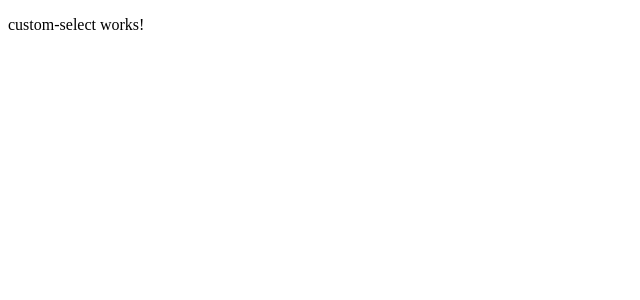
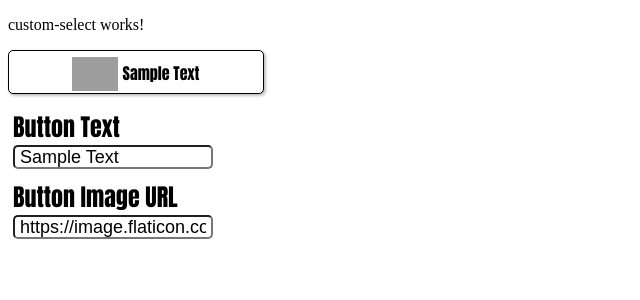
Before and after one commit to AlexWorks/Select-and-Button, an Angular app: page / in a window 1280 px wide. Shown: the top 300 px of the page, without its empty margins (0-640 px from the left). Built offline with nearby package versions, Linux system fonts and the light colour scheme; grey boxes are pictures that could not be loaded.

Commit message:
Done with the custom button.

```diff
--- a/src/app/app.component.html
+++ b/src/app/app.component.html
@@ -1 +1,2 @@
 <app-custom-select></app-custom-select>
+<app-customizable-button></app-customizable-button>
--- a/src/app/app.module.ts
+++ b/src/app/app.module.ts
@@ -1,5 +1,6 @@
 import { BrowserModule } from '@angular/platform-browser';
 import { NgModule } from '@angular/core';
+import { FormsModule } from '@angular/forms';
 
 import { AppComponent } from './app.component';
 import { CustomSelectComponent } from './custom-select/custom-select.component';
@@ -12,7 +13,8 @@ import { CustomizableButtonComponent } from './customizable-button/customizable-
     CustomizableButtonComponent
   ],
   imports: [
-    BrowserModule
+    BrowserModule,
+    FormsModule
   ],
   providers: [],
   bootstrap: [AppComponent]
--- a/src/app/customizable-button/customizable-button.component.html
+++ b/src/app/customizable-button/customizable-button.component.html
@@ -1,3 +1,10 @@
-<p>
-  customizable-button works!
-</p>
+<a class = "customizable-button button" href = "/">
+  <img src = "{{button_image}}" class = "customizable-button image"><span class = "customizable-button text">{{button_text}}</span>
+</a>
+
+<div class = "customizable-button container">
+  Button Text
+  <input class = "customizable-button text-input" [(ngModel)] = "button_text" placeholder = "text">
+  Button Image URL
+  <input class = "customizable-button image-input" [(ngModel)] = "button_image" placeholder = "image link">
+</div>
--- a/src/app/customizable-button/customizable-button.component.scss
+++ b/src/app/customizable-button/customizable-button.component.scss
@@ -0,0 +1,68 @@
+$button-height: 44px;
+$button-padding: 5px;
+$button-color: white;
+
+* {
+  box-sizing: border-box;
+}
+
+.customizable-button {
+
+  &.button {
+    display: block;
+    width: max-content;
+    height: $button-height;
+    border-radius: 5px;
+    border: 1px solid black;
+    background: $button-color;
+    color: #000;
+    padding: $button-padding 5%;
+    line-height:$button-height - $button-padding * 2;
+    text-align: center;
+    text-decoration: none;
+    font-family: Impact, sans-serif;
+    box-shadow: 0.1em 0.1em 0.2em rgba(0, 0, 0, 0.3);
+
+    &:active{
+      box-shadow: 0.1em 0.1em 0.2em rgba(0, 0, 0, 0.3) inset;
+    }
+  }
+
+  &.image {
+    height: $button-height - $button-padding * 2;
+    vertical-align: middle;
+  }
+
+  &.text {
+    margin-left: 5px;
+  }
+
+  &.text-input {
+    display: block;
+    height: 24px;
+    line-height: 24px;
+    font-size: 18px;
+    width: 200px;
+    padding: 5px;
+    border-radius: 5px;
+    margin-bottom: 10px;
+  }
+
+  &.image-input {
+    display: block;
+    height: 24px;
+    line-height: 24px;
+    font-size: 18px;
+    width: 200px;
+    padding: 5px;
+    border-radius: 5px;
+  }
+
+  &.container {
+    margin-top: 10px;
+    padding: 5px;
+    width: max-content;
+    font-family: Impact, sans-serif;
+    font-size: 24px;
+  }
+}
--- a/src/app/customizable-button/customizable-button.component.ts
+++ b/src/app/customizable-button/customizable-button.component.ts
@@ -12,4 +12,7 @@ export class CustomizableButtonComponent implements OnInit {
   ngOnInit() {
   }
 
+  button_text = "Sample Text";
+  button_image = "https://image.flaticon.com/icons/svg/121/121105.svg";
+
 }
```
